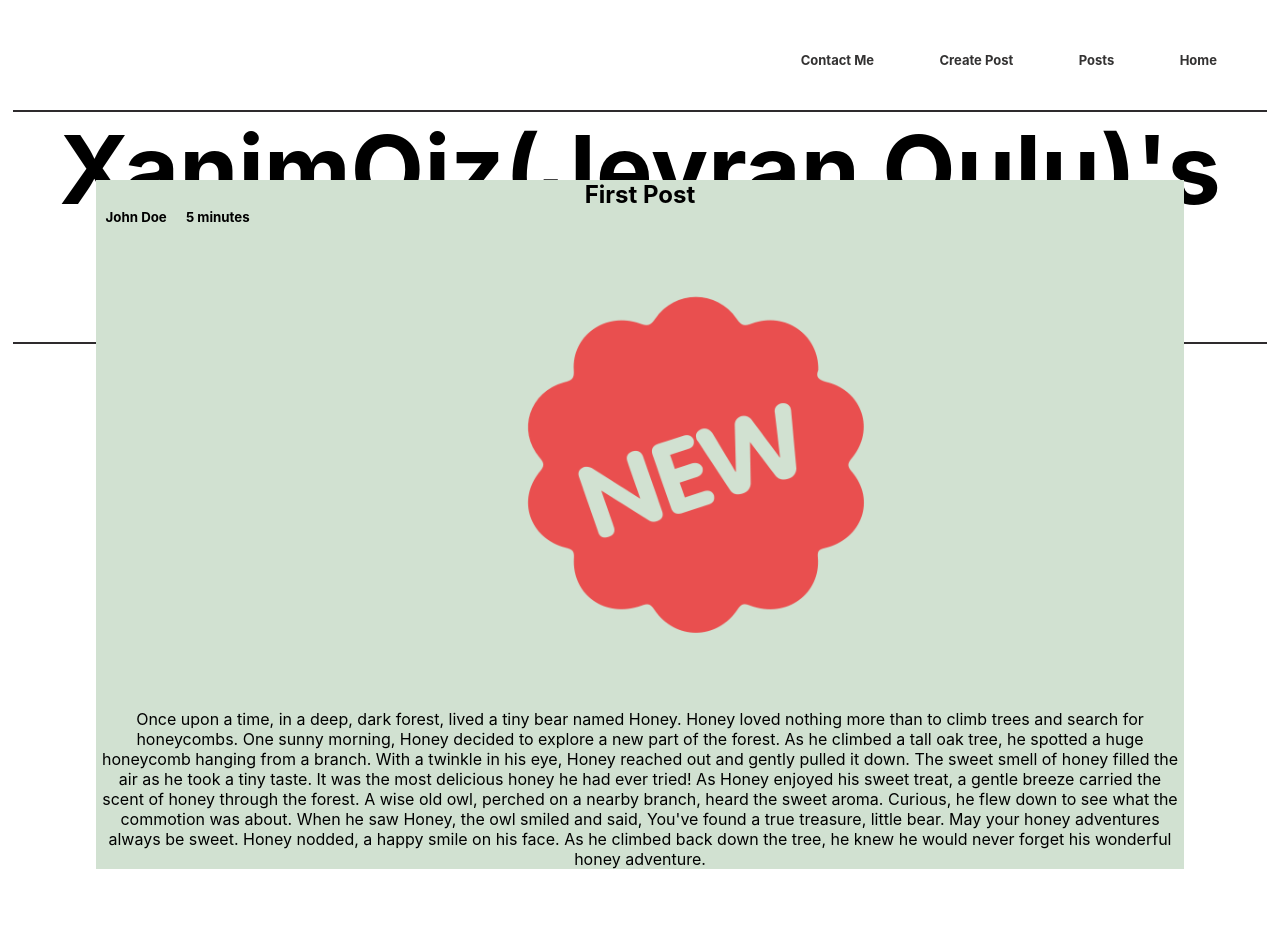
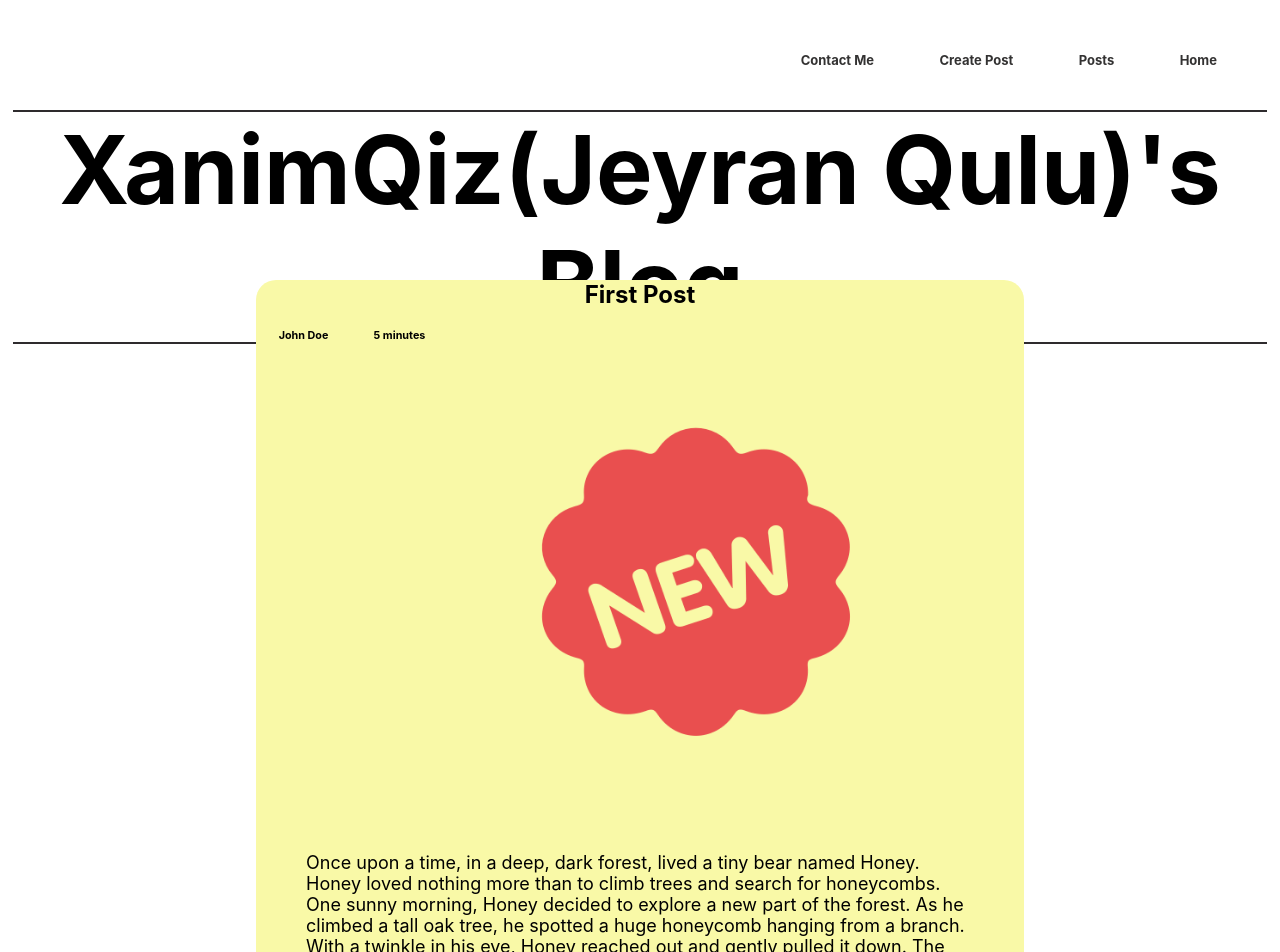
Before and after one commit to zahraRostami1999/blog-app, a React (Create React App) app: page /Post/1 in a window 1280 px wide. Shown: the top 952 px of the page. Before the commit the page ends 869 px from the top, so only its background shows below. Built offline with nearby package versions, Linux system fonts and the light colour scheme; data requests are answered from the project's data file.

Commit message:
edit post Page style file

```diff
--- a/src/pages/postPage/postPage.module.css
+++ b/src/pages/postPage/postPage.module.css
@@ -1,25 +1,56 @@
 .postContainer{
+    margin: 100px 0;
     width: 100%;
     display: flex;
     justify-content: center;
 }
 
 .postSection{
-    width: 85%;
-    background-color: rgb(209, 225, 209);
+    padding-bottom: 40px;
+    width: 60%;
+    background-color: rgb(249, 249, 167);
+    border-radius: 20px;
 }
 
 .postTitle{
-    width: 15%;
+    width: 25%;
     display: flex;
     justify-content: space-around;
+    margin-top: 20px;
+    font-size: small;
 }
 
 
 .postImg{
-    width: 1200px;
+    margin: 20px 0;
+    width: 880px;
+    display: flex;
+    justify-content: center;
+    align-items: center;
 }
 
 .postImg img{
-    width: 40%;
+    width: 50%;
 }
+
+.postContent{
+    padding: 30px 50px;
+    font-size: large;
+    text-align: left
+}
+
+.backList{
+    width: 100%;
+    padding: 8px 10px;
+    display: flex;
+    justify-content: center;
+}
+
+.backList a{
+    text-decoration: none;
+    padding: 15px 40px;
+    border-radius: 12px;
+    font-weight: bold;
+    background-color: rgb(232, 130, 29);
+    color: black;
+}
```
